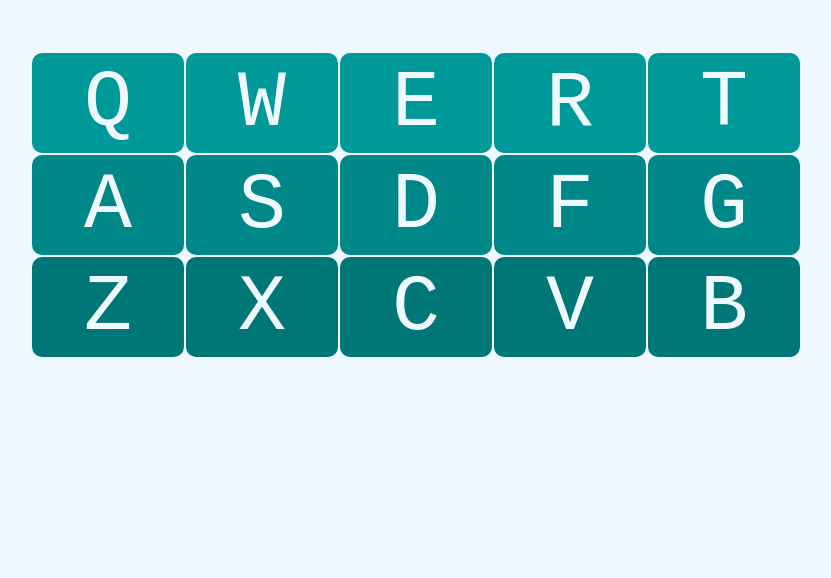
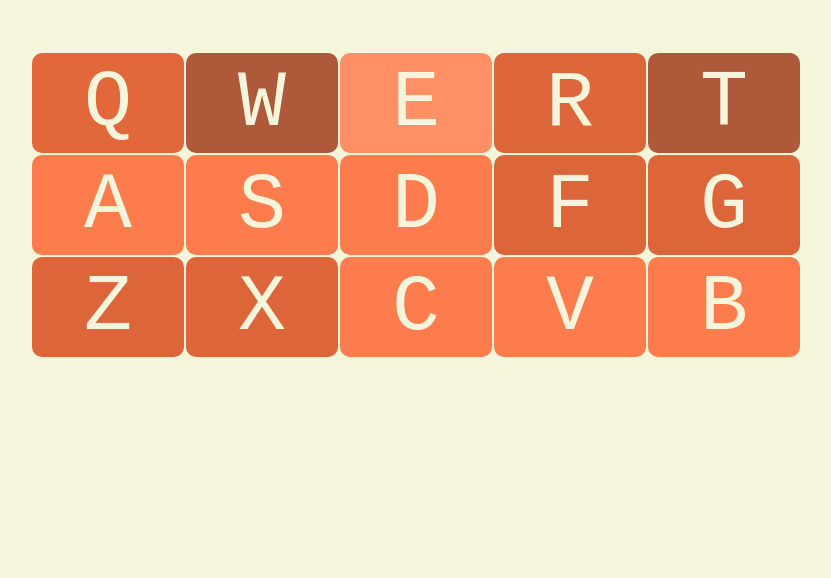
Before and after one commit to SolaiyappanS/tunetiles, a plain HTML site: page index.html in a window 1280 px wide. Shown: the part 222-800 px from the top of the page, without its empty margins (224-1055 px from the left). Drawn offline with Linux system fonts and the light colour scheme.

Commit message:
button color changes

```diff
--- a/backend.js
+++ b/backend.js
@@ -1,8 +1,13 @@
+var colors = ['#ff9066','#fc7c4e','#dd653a','#e2673a','#ad593a'];
+var keys = ['Q','W','E','R','T','A','S','D','F','G','Z','X','C','V','B']
+
 function playNote(code){
-    var audio = document.getElementById("key"+code);
-    document.getElementById("button"+code).classList = 'play';
-    audio.currentTime = 0;
-    audio.play();
+    if(keys.indexOf(code) != -1){
+        var audio = document.getElementById("key"+code);
+        initialSetup();
+        audio.currentTime = 0;
+        audio.play();
+    }
 }
 
 document.addEventListener('keydown', playKey);
@@ -12,11 +17,10 @@ function playKey(e) {
     playNote((e.key).toUpperCase())
 }
 
-function normal(e) {
-    code = (e.key).toUpperCase();
-    document.getElementById("button"+code).classList = 'regular';
+function initialSetup(){
+    var color;
+    for(var i=0; i<15; i++){
+        color = Math.floor(Math.random() * colors.length);
+        document.getElementById("button"+keys[i]).style.backgroundColor = colors[color];
+    }
 }
-
-function normall(code) {
-    document.getElementById("button"+code).classList = 'regular';
-}
--- a/index.html
+++ b/index.html
@@ -4,7 +4,7 @@
         <link rel="stylesheet" type="text/css" href="style.css">
         <script src="backend.js"></script>
     </head>
-    <body>
+    <body onload="initialSetup()">
         <div class="wrapper">
             <div class="container">
                 <center>
--- a/style.css
+++ b/style.css
@@ -1,7 +1,7 @@
 body {
-    background-color: aliceblue;
+    background-color: beige;
     font-family: 'Courier New', Courier, monospace;
-    color: darkcyan;
+    color: #792304;
 }
 
 h1 {
@@ -14,23 +14,6 @@ td {
     width: 150px;
     height: 100px;
     text-align: center;
-    color: aliceblue;
+    color: beige;
     transition: 70ms;
 }
-
-#line1 td {
-    background-color: #099;
-}
-
-#line2 td {
-    background-color: #088;
-}
-
-#line3 td {
-    background-color: #077;
-}
-
-.play {
-    background-color: lightslategray;
-    transition: 150ms;
-}
```
